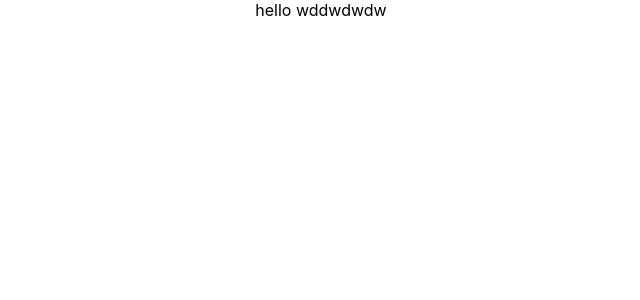
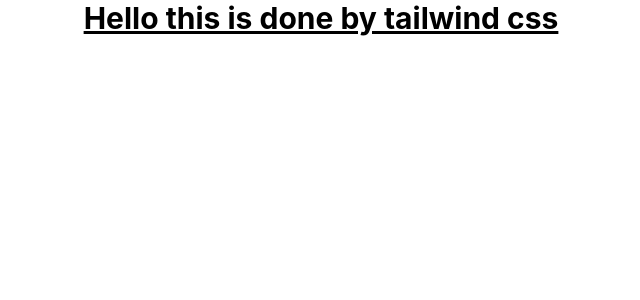
Before and after one commit to AnujPushpadha/kindle-books, a React (Create React App) app: page / in a window 1280 px wide. Shown: the top 300 px of the page, without its empty margins (319-959 px from the left). Built offline with nearby package versions, Linux system fonts and the light colour scheme.

Commit message:
tailwindcss  installation done

```diff
--- a/package.json
+++ b/package.json
@@ -34,5 +34,8 @@
       "last 1 firefox version",
       "last 1 safari version"
     ]
+  },
+  "devDependencies": {
+    "tailwindcss": "^3.3.5"
   }
 }
--- a/src/App.js
+++ b/src/App.js
@@ -3,7 +3,7 @@
 function App() {
   return (
     <div className="App">
-   hello wddwdwdw
+      <h1 className='text-3xl font-bold underline'>Hello this is done by tailwind css</h1>
     </div>
   );
 }
--- a/src/index.css
+++ b/src/index.css
@@ -1,3 +1,7 @@
+@tailwind base;
+@tailwind components;
+@tailwind utilities;
+
 body {
   margin: 0;
   font-family: -apple-system, BlinkMacSystemFont, 'Segoe UI', 'Roboto', 'Oxygen',
--- /dev/null
+++ b/tailwind.config.js
@@ -0,0 +1,10 @@
+/** @type {import('tailwindcss').Config} */
+module.exports = {
+  content: [
+    "./src/**/*.{js,jsx,ts,tsx}",
+  ],
+  theme: {
+    extend: {},
+  },
+  plugins: [],
+}
```
Also changed, not shown: 1 other file (tests, documents, lock files or other folders).
